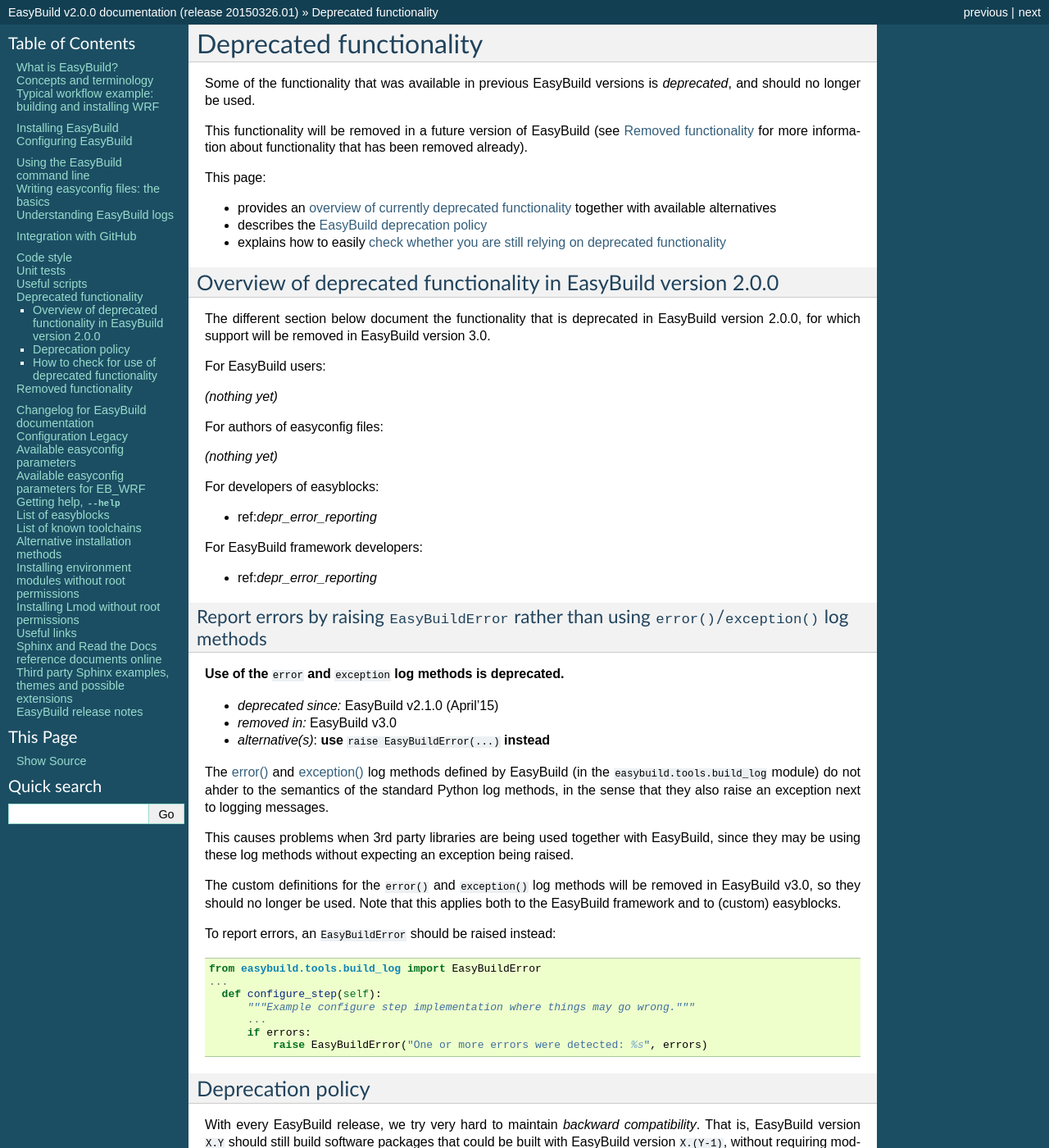
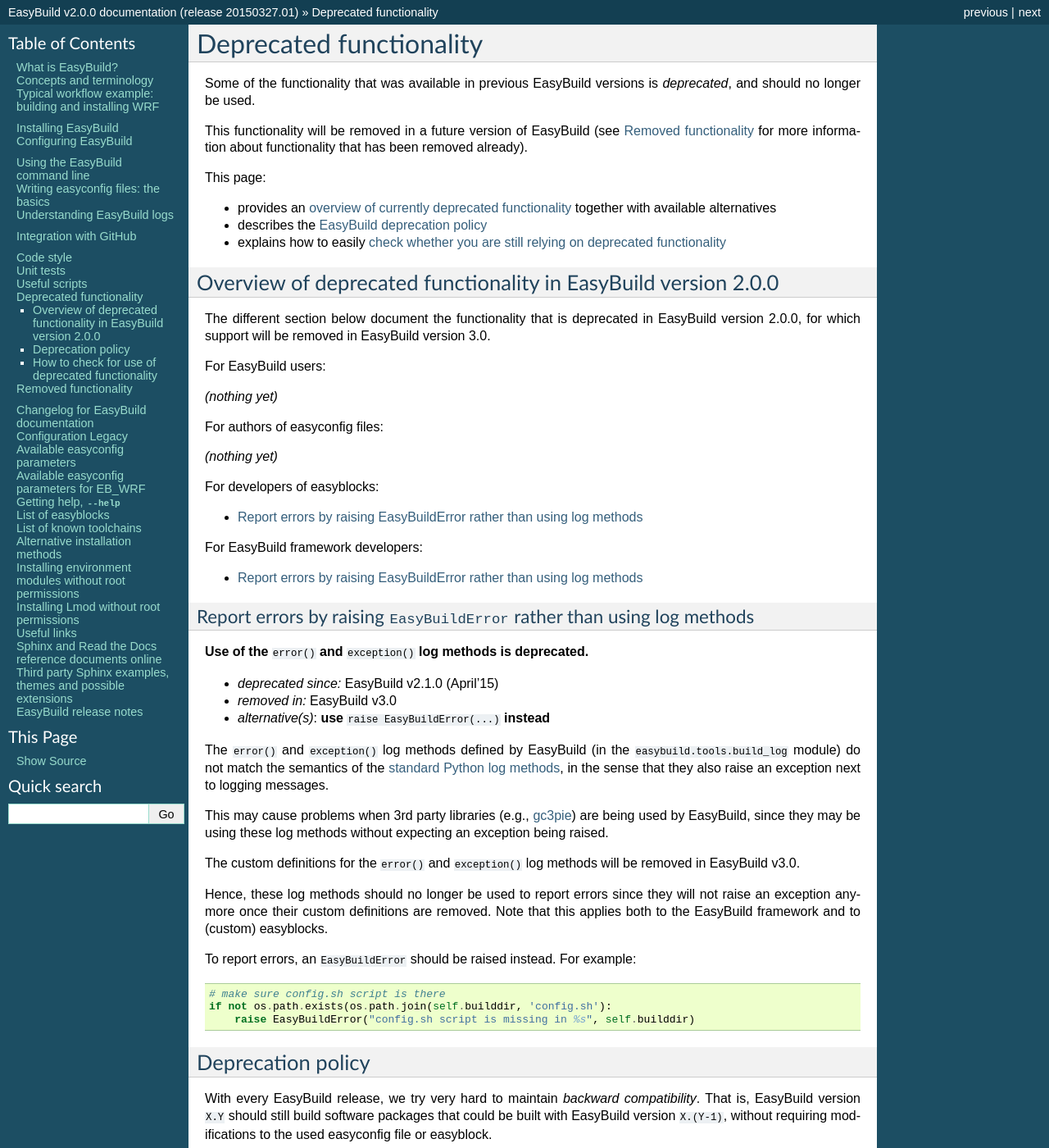
Before and after one commit to easybuilders/easybuild, a Sphinx documentation site: the page built from docs/Deprecated-functionality.rst, in a window 1280 px wide and 1400 px high. Shown: the whole window at 82% size. Built offline with Sphinx 7.4.7, drawn with Linux system fonts in a browser that asks for light colours; some of the changed text lies outside the part shown.

Commit message:
reword section on deprecating log.error

```diff
--- a/docs/Deprecated-functionality.rst
+++ b/docs/Deprecated-functionality.rst
@@ -34,43 +34,43 @@
 
 For developers of easyblocks:
 
-* ref:`depr_error_reporting`
+* :ref:`depr_error_reporting`
 
 For EasyBuild framework developers:
 
-* ref:`depr_error_reporting`
+* :ref:`depr_error_reporting`
 
 .. _depr_error_reporting:
 
-Report errors by raising ``EasyBuildError`` rather than using ``error()``/``exception()`` log methods
-~~~~~~~~~~~~~~~~~~~~~~~~~~~~~~~~~~~~~~~~~~~~~~~~~~~~~~~~~~~~~~~~~~~~~~~~~~~~~~~~~~~~~~~~~~~~~~~~~~~~~
+Report errors by raising ``EasyBuildError`` rather than using log methods
+~~~~~~~~~~~~~~~~~~~~~~~~~~~~~~~~~~~~~~~~~~~~~~~~~~~~~~~~~~~~~~~~~~~~~~~~~
 
-**Use of the** ``error`` **and** ``exception`` **log methods is deprecated.**
+**Use of the** ``error()`` **and** ``exception()`` **log methods is deprecated.**
 
 * *deprecated since:* EasyBuild v2.1.0 (April'15)
 * *removed in:* EasyBuild v3.0
 * *alternative(s)*: **use** ``raise EasyBuildError(...)`` **instead**
 
-The `error() <https://docs.python.org/2/library/logging.html#logging.Logger.error>`_ and
-`exception() <https://docs.python.org/2/library/logging.html#logging.Logger.exception>`_ log methods defined by
-EasyBuild (in the ``easybuild.tools.build_log`` module) do not ahder to the semantics of the standard Python log
-methods, in the sense that they also raise an exception next to logging messages.
+The ``error()`` and ``exception()`` log methods defined by EasyBuild (in the ``easybuild.tools.build_log`` module)
+do not match the semantics of the `standard Python log methods
+<https://docs.python.org/2/library/logging.html#logging.Logger.error>`_, in the sense that they also raise an
+exception next to logging messages.
 
-This causes problems when 3rd party libraries are being used together with EasyBuild, since they may be using these
-log methods without expecting an exception being raised.
+This may cause problems when 3rd party libraries (e.g., `gc3pie <https://pypi.python.org/pypi/gc3pie>`_) are being
+used by EasyBuild, since they may be using these log methods without expecting an exception being raised.
 
-The custom definitions for the ``error()`` and ``exception()`` log methods will be removed in EasyBuild v3.0,
-so they should no longer be used. Note that this applies both to the EasyBuild framework and to (custom) easyblocks.
+The custom definitions for the ``error()`` and ``exception()`` log methods will be removed in EasyBuild v3.0.
 
-To report errors, an ``EasyBuildError`` should be raised instead::
+Hence, these log methods should no longer be used to report errors since they will not raise an exception anymore once
+their custom definitions are removed. Note that this applies both to the EasyBuild framework and to (custom) easyblocks.
 
-  from easybuild.tools.build_log import EasyBuildError
-  ...
-    def configure_step(self):
-        """Example configure step implementation where things may go wrong."""
-        ...
-        if errors:
-            raise EasyBuildError("One or more errors were detected: %s", errors)
+To report errors, an ``EasyBuildError`` should be raised instead. For example:
+
+.. code:: python
+
+    # make sure config.sh script is there
+    if not os.path.exists(os.path.join(self.builddir, 'config.sh'):
+        raise EasyBuildError("config.sh script is missing in %s", self.builddir)
 
 .. _deprecation_policy:
 
--- a/docs/conf.py
+++ b/docs/conf.py
@@ -43,7 +43,7 @@
 # The short X.Y version.
 version = '2.0.0'  # this is meant to reference the version of EasyBuild
 # The full version, including alpha/beta/rc tags.
-release = '20150326.01'  # this is meant to reference the version of the documentation itself
+release = '20150327.01'  # this is meant to reference the version of the documentation itself
 
 # There are two options for replacing |today|: either, you set today to some
 # non-false value, then it is used:
```
